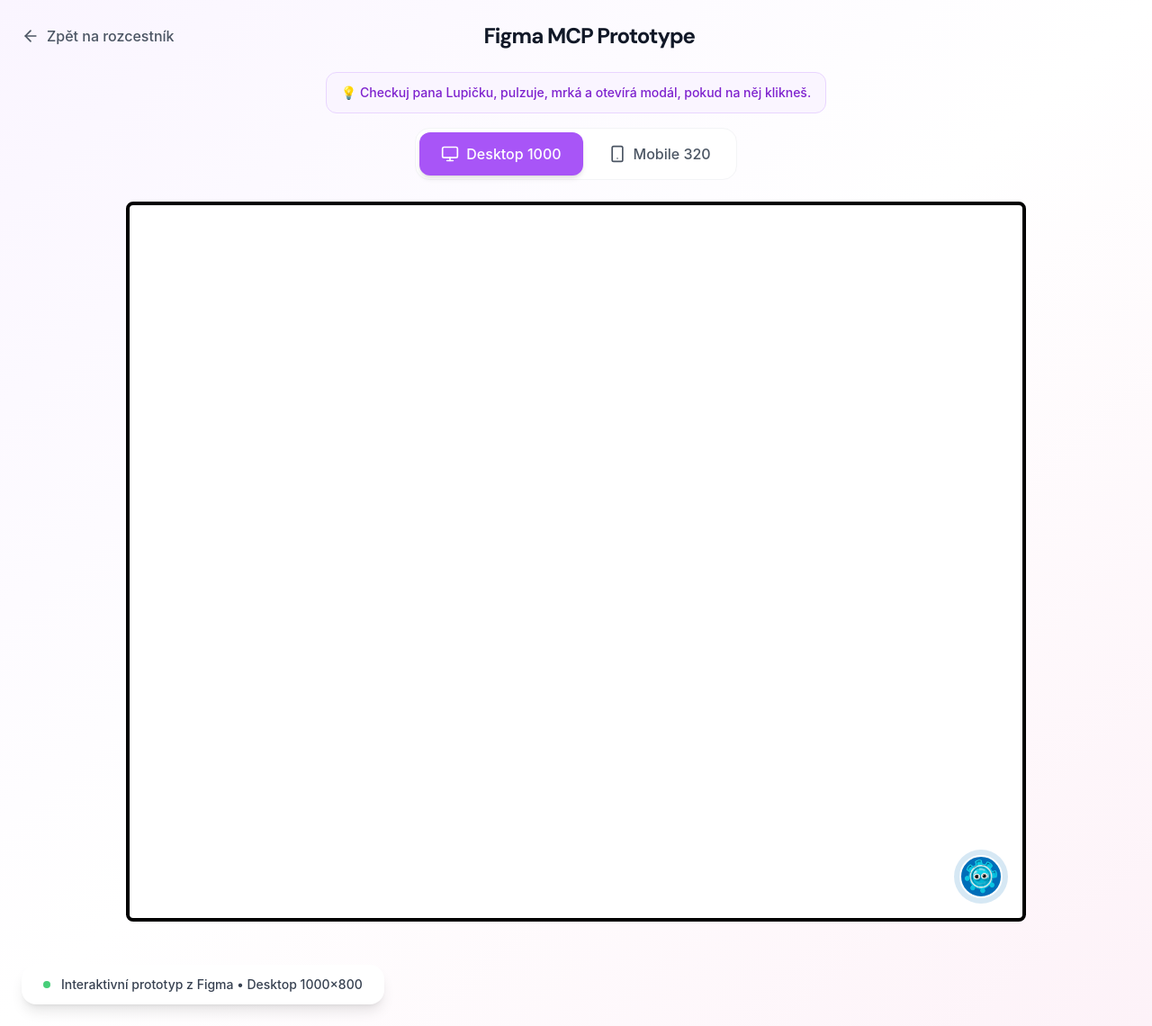
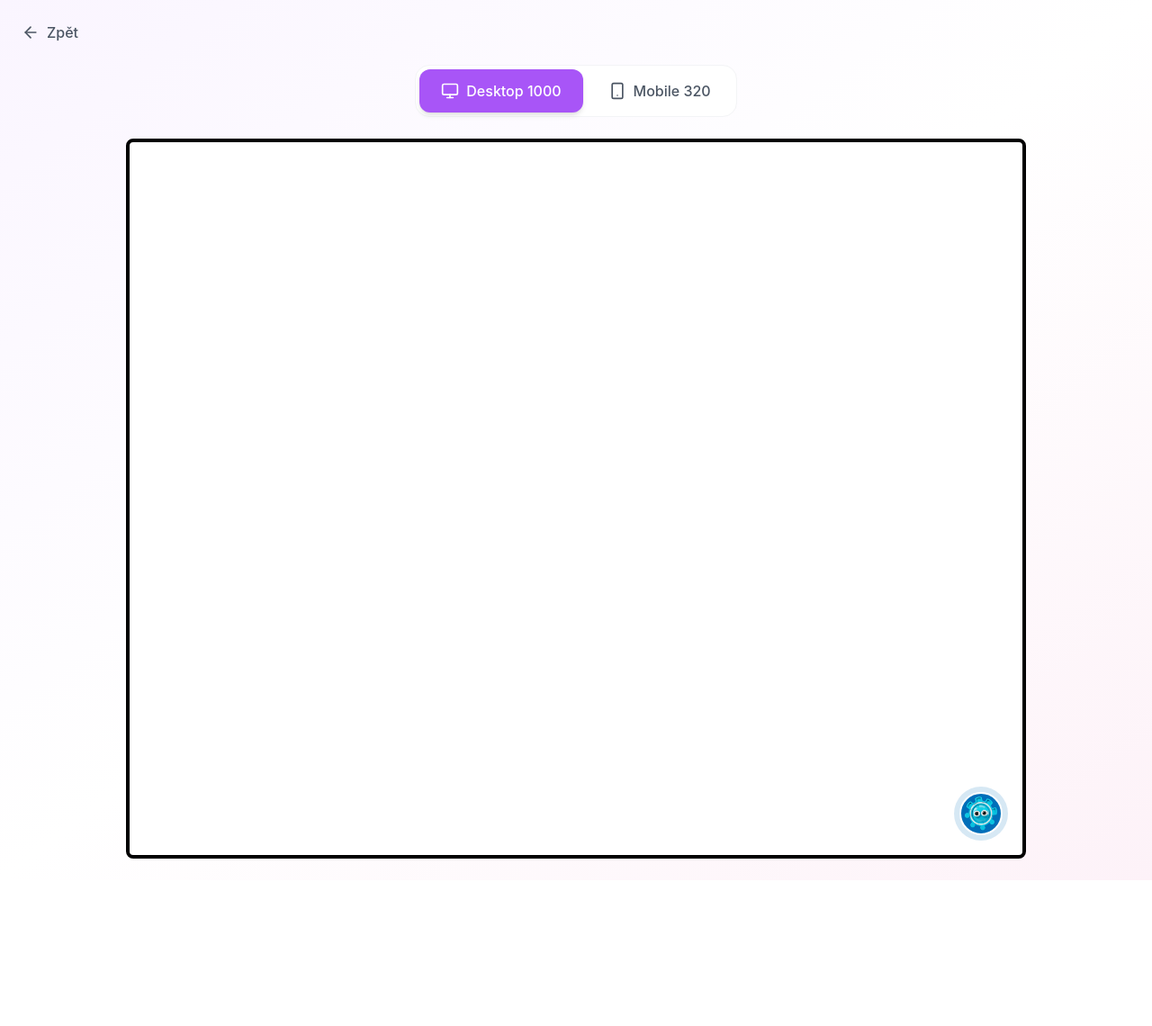
Before and after one commit to maroskadlec/slevac-ai, a React (Vite) app: page /figma-mcp in a window 1280 px wide. Shown: the whole page at 90% size. After the commit the page ends 978 px from the top, so only its background shows below. Built offline with nearby package versions, Linux system fonts and the light colour scheme.

Commit message:
FigmaMCP: odstraněn info badge, nadpis, alert; tlačítko 'Zpět'

```diff
--- a/src/pages/FigmaMCP.tsx
+++ b/src/pages/FigmaMCP.tsx
@@ -25,28 +25,11 @@ function FigmaMCP() {
           whileTap={{ scale: 0.95 }}
         >
           <ArrowLeft className="w-5 h-5" />
-          <span className="font-medium">Zpět na rozcestník</span>
+          <span className="font-medium">Zpět</span>
         </motion.button>
-
-        {/* Title */}
-        <h1 className="text-2xl font-heading font-bold text-gray-900">Figma MCP Prototype</h1>
 
         {/* Spacer */}
         <div className="w-[140px]" />
-      </div>
-
-      {/* Help text */}
-      <div className="px-6 pb-4 text-center">
-        <motion.div
-          className="inline-flex bg-purple-50 text-purple-700 px-4 py-3 rounded-xl border border-purple-200"
-          initial={{ opacity: 0, y: -10 }}
-          animate={{ opacity: 1, y: 0 }}
-          transition={{ delay: 0.2 }}
-        >
-          <p className="text-sm font-medium">
-            💡 Checkuj pana Lupičku, pulzuje, mrká a otevírá modál, pokud na něj klikneš.
-          </p>
-        </motion.div>
       </div>
 
       {/* Tab Switcher */}
@@ -129,20 +112,6 @@ function FigmaMCP() {
         </motion.div>
       </div>
 
-      {/* Info Badge */}
-      <motion.div
-        initial={{ opacity: 0, y: 20 }}
-        animate={{ opacity: 1, y: 0 }}
-        transition={{ delay: 0.3 }}
-        className="p-6"
-      >
-        <div className="inline-flex items-center gap-3 px-6 py-3 bg-white rounded-2xl shadow-lg">
-          <div className="w-2 h-2 bg-green-500 rounded-full animate-pulse" />
-          <span className="text-sm font-medium text-gray-700">
-            Interaktivní prototyp z Figma • {viewMode === 'desktop' ? 'Desktop 1000×800' : 'Mobile 320×568'}
-          </span>
-        </div>
-      </motion.div>
     </div>
   )
 }
```
